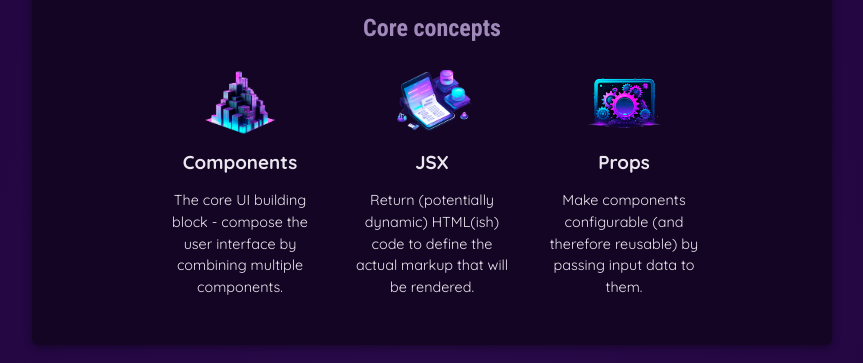
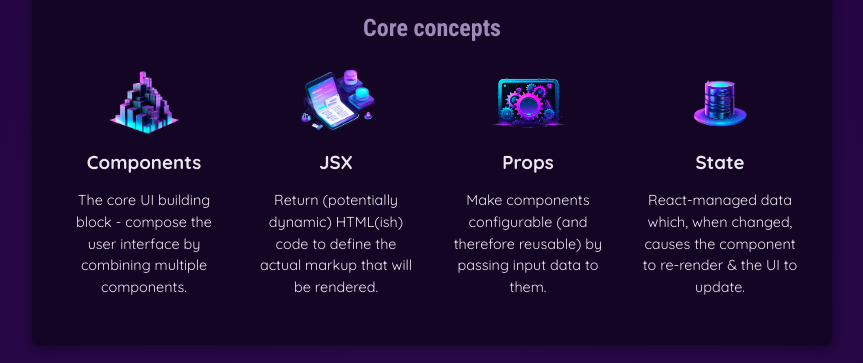
Before and after one commit to sohailexe/react-essentials, a React (Vite) app: page / in a window 1280 px wide. Shown: the part 354-717 px from the top of the page, without its empty margins (208-1071 px from the left). Built offline with nearby package versions, Linux system fonts and the light colour scheme.

Commit message:
outPut list content dynamically

```diff
--- a/src/App.jsx
+++ b/src/App.jsx
@@ -34,9 +34,9 @@
         <section id="core-concepts">
           <h2>Core concepts</h2>
           <ul>
-            <CoreConcept {...CORE_CONCEPTS[0]} />
-            <CoreConcept {...CORE_CONCEPTS[1]} />
-            <CoreConcept {...CORE_CONCEPTS[2]} />
+            {CORE_CONCEPTS.map((conceptItem, index) => {
+              return <CoreConcept {...conceptItem} key={index} />;
+            })}
           </ul>
         </section>
 
```
